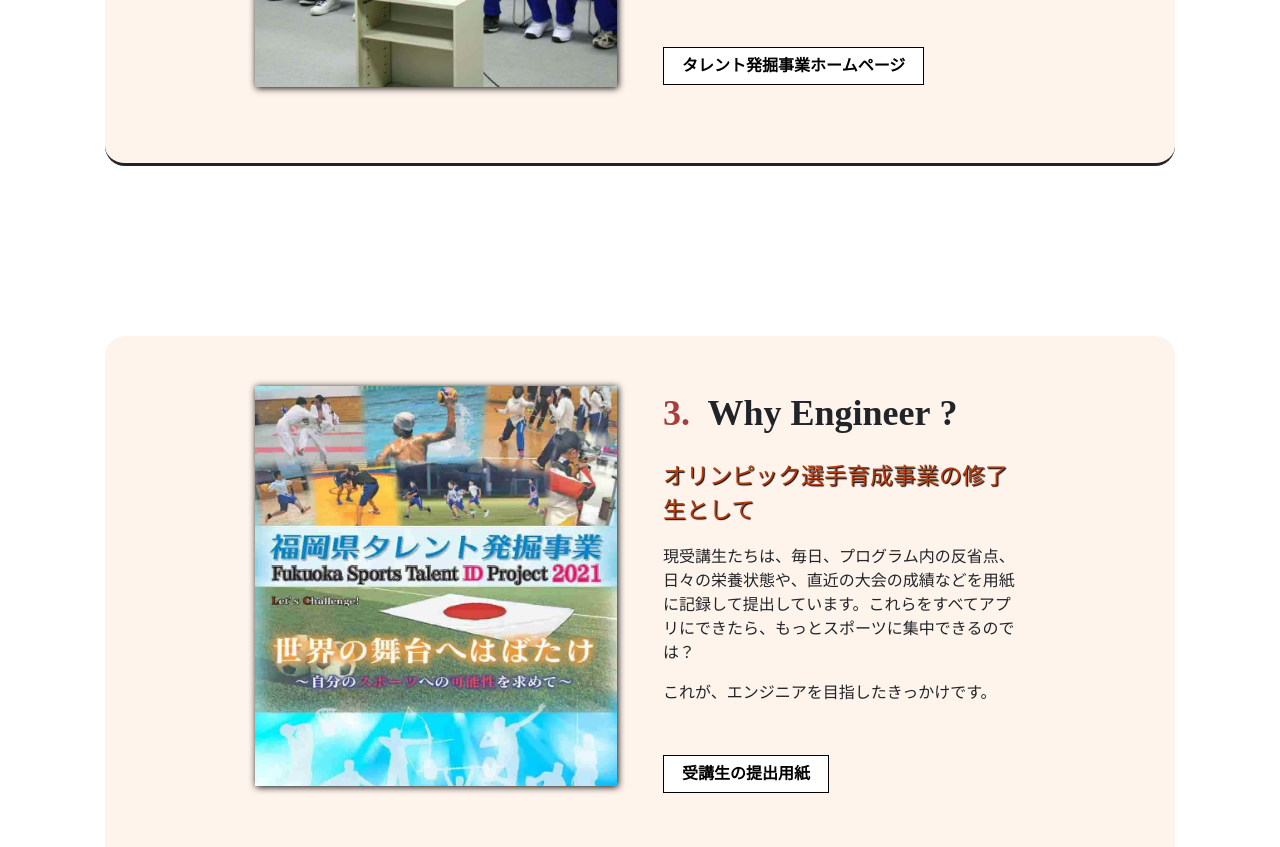
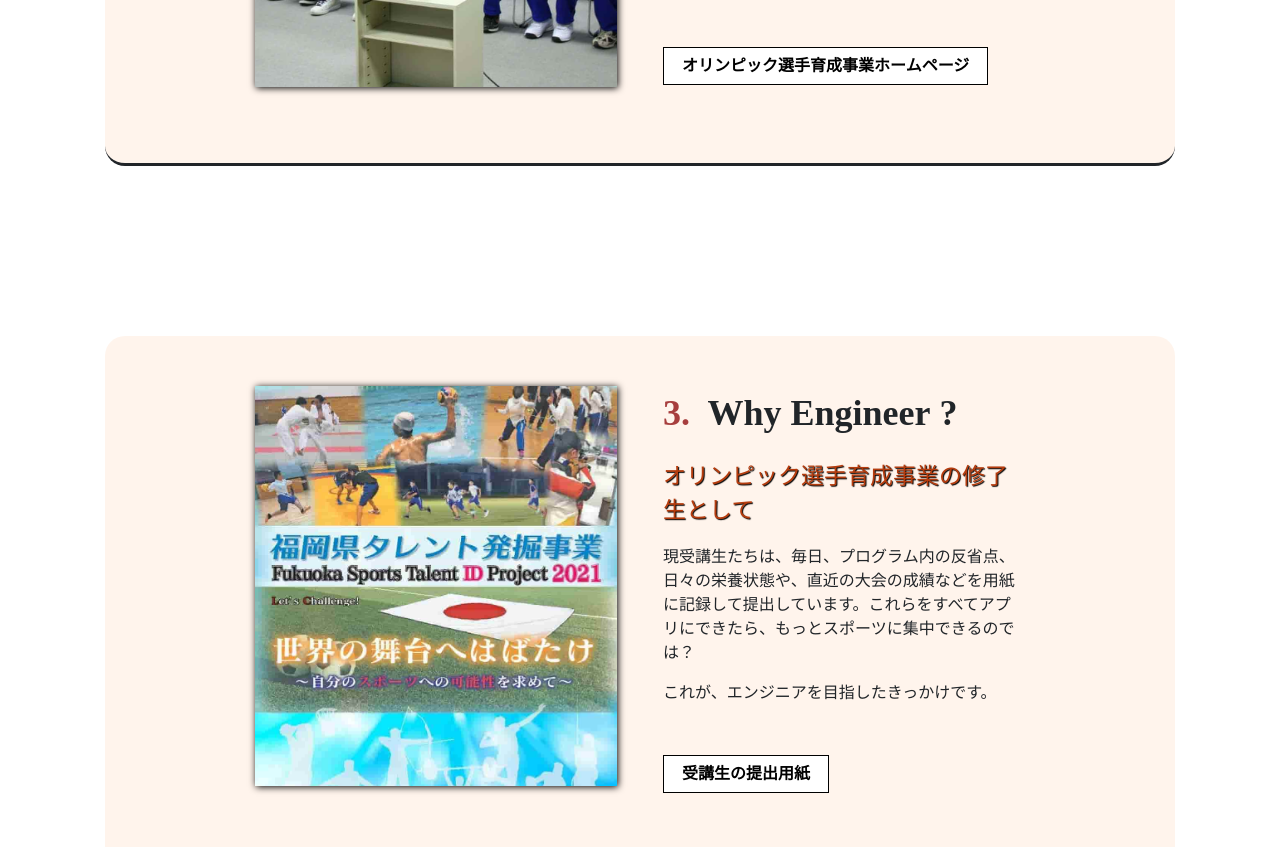
Before and after one commit to kazuya0208442/About-Me, a plain HTML site: page index.html in a window 1280 px wide. Shown: the part 2180-3027 px from the top of the page. Drawn offline with Linux system fonts and the light colour scheme; a web font is replaced by a local one.

Commit message:
change_button_name_#4

```diff
--- a/index.html
+++ b/index.html
@@ -121,7 +121,7 @@
                       </div>
                       <div class="travel__btn item">
                         <!-- <button><a class="btn float" href="http://fukuokasportstalentidproject.blogspot.com/2010/03/blog-post_4316.html" target="_blank" rel="noopener noreferrer">タレント発掘事業ホームページ</a></button> -->
-                        <a class="btn float" href="http://fukuokasportstalentidproject.blogspot.com/2010/03/blog-post_4316.html" target="_blank" rel="noopener noreferrer">タレント発掘事業ホームページ</a>
+                        <a class="btn float" href="http://fukuokasportstalentidproject.blogspot.com/2010/03/blog-post_4316.html" target="_blank" rel="noopener noreferrer">オリンピック選手育成事業ホームページ</a>
                       </div>
                     </div>
                   </div>
```
